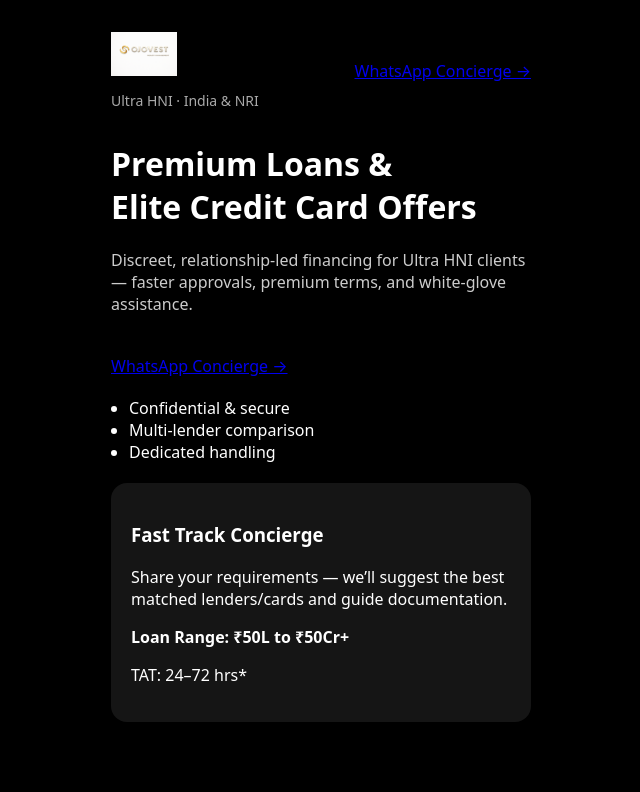
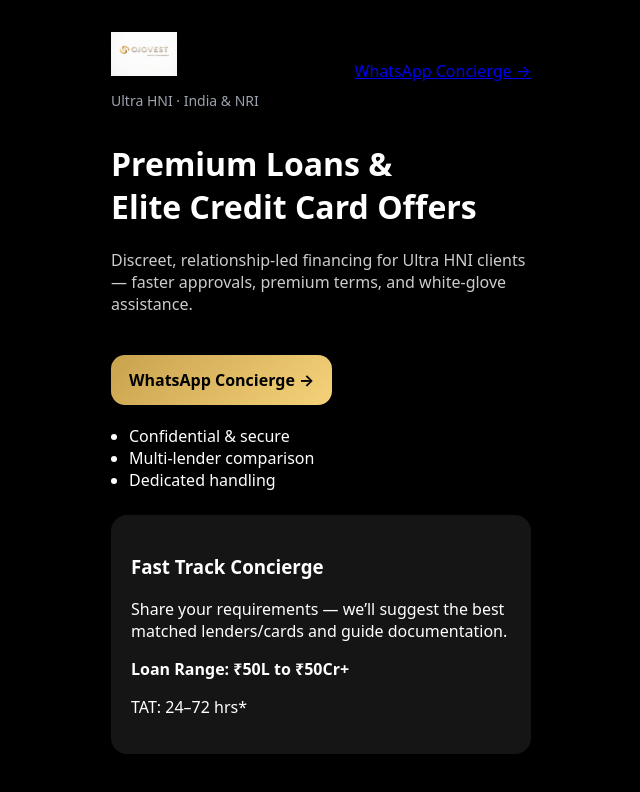
Before and after one commit to ojovest/ojovest, a Next.js app: page / in a window 1280 px wide. Shown: the top 792 px of the page, without its empty margins (319-959 px from the left). Built offline with nearby package versions, Linux system fonts and the light colour scheme.

Commit message:
Update globals.css

```diff
--- a/app/globals.css
+++ b/app/globals.css
@@ -22,3 +22,33 @@ body {
   padding: 20px;
   margin-top: 20px;
 }
+/* HEADER */
+header {
+  max-width: 420px;
+  margin: 0 auto 32px auto;
+}
+
+/* Subtitle */
+.subtitle {
+  font-size: 14px;
+  color: #9ca3af;
+}
+
+/* CTA Button */
+a.cta {
+  background: linear-gradient(135deg, #c9a24d, #f5d27a);
+  color: #000;
+  padding: 14px 18px;
+  border-radius: 14px;
+  font-weight: 700;
+  text-decoration: none;
+  display: inline-block;
+}
+
+/* Card */
+.card {
+  background: #151515;
+  border-radius: 16px;
+  padding: 20px;
+  margin-top: 24px;
+}
```
